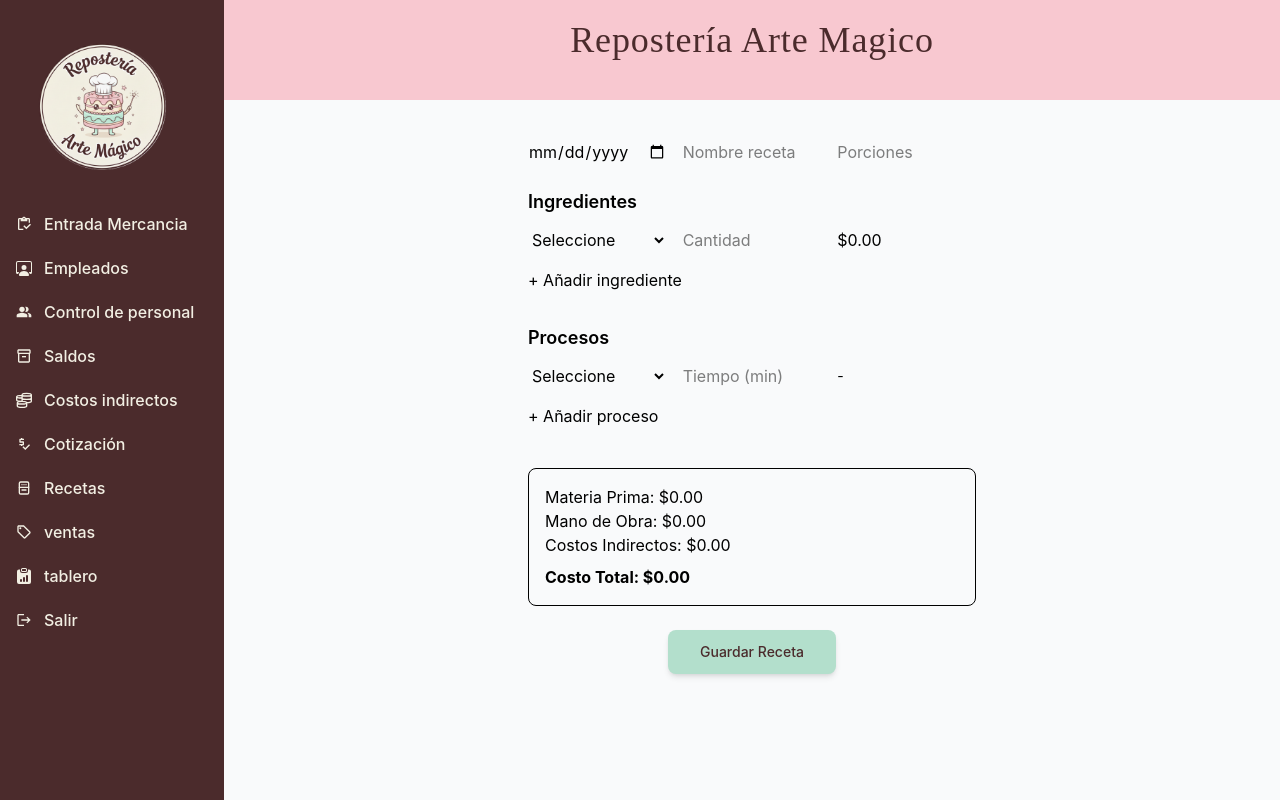
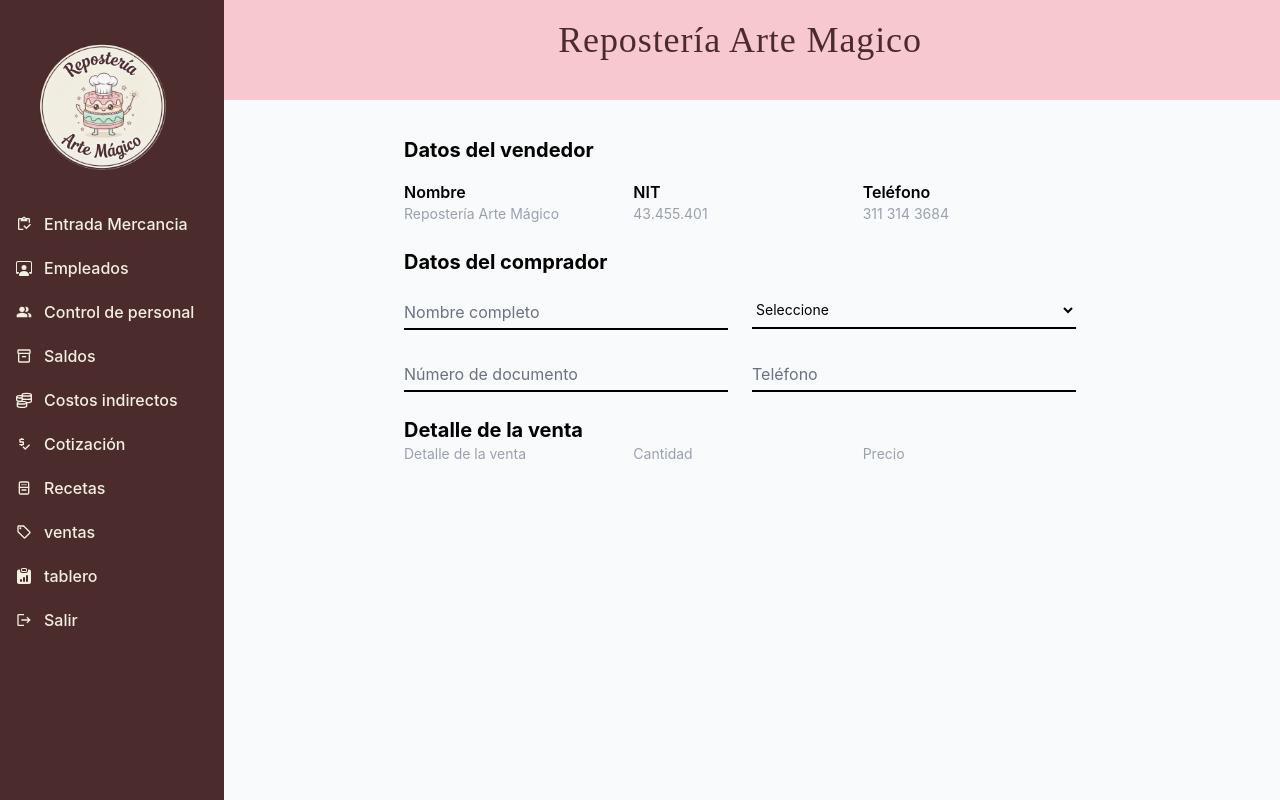
Before and after one commit to LJAgudelo/ERP_Reposteria_Arte_Magico, a React (Vite) app: page / in a window 1280 px wide. Built offline with nearby package versions, Linux system fonts and the light colour scheme.

Commit message:
Se crea modulo para las ventas

```diff
--- a/src/App.jsx
+++ b/src/App.jsx
@@ -1,5 +1,6 @@
+import Ventas from "./assets/pages/Ventas.jsx"
 
-import Cotizacion from "./assets/pages/Cotizacion.jsx"
+
 
 
 
@@ -8,10 +9,7 @@ function App() {
 
   return (
     <>
-<Cotizacion
- />
-
-
+<Ventas />
     </>
   )
 }
--- a/src/assets/components/ui/FormRecetas.jsx
+++ b/src/assets/components/ui/FormRecetas.jsx
@@ -216,14 +216,32 @@ const FormRecetas = () => {
         </div>
 
         {/* BOTÓN */}
-        <div className="flex justify-center mt-6">
+        <div className="flex justify-center mt-6 gap-4">
           <button type="submit"
           className="text-[var(--createdGreen)] bg-[var(--createdmenta)] font-medium rounded-lg text-sm px-8 py-3
     shadow-md transition-all duration-300
     hover:shadow-xl hover:scale-105
     active:scale-90 active:animate-pulse">
-            Guardar Receta
+            Limpiar
           </button>
+          <button
+          type="submit"
+          className="text-[var(--createdGreen)] bg-[var(--createdmenta)] font-medium rounded-lg text-sm px-8 py-3
+    shadow-md transition-all duration-300
+    hover:shadow-xl hover:scale-105
+    active:scale-90 active:animate-pulse"
+        >
+          Guardar
+        </button>
+        <button
+          type="submit"
+          className="text-[var(--createdGreen)] bg-[var(--createdmenta)] font-medium rounded-lg text-sm px-8 py-3
+    shadow-md transition-all duration-300
+    hover:shadow-xl hover:scale-105
+    active:scale-90 active:animate-pulse"
+        >
+          Vender
+        </button>
         </div>
 
       </form>
--- /dev/null
+++ b/src/assets/components/ui/FormVender.jsx
@@ -0,0 +1,122 @@
+import { useState } from "react";
+
+const FormVender = () => {
+  return (
+    <main className="p-4">
+      <form className="max-w-2xl mx-auto space-y-6">
+        <section>
+          <h1 className="text-xl font-bold mb-4">Datos del vendedor</h1>
+
+          <div className="grid grid-cols-1 md:grid-cols-3 gap-4">
+            <div>
+              <h3 className="font-semibold">Nombre</h3>
+              <p className="text-gray-400 text-sm">Repostería Arte Mágico</p>
+            </div>
+
+            <div>
+              <h3 className="font-semibold">NIT</h3>
+              <p className="text-gray-400 text-sm">43.455.401</p>
+            </div>
+
+            <div>
+              <h3 className="font-semibold">Teléfono</h3>
+              <p className="text-gray-400 text-sm">311 314 3684</p>
+            </div>
+          </div>
+        </section>
+
+        <section>
+          <h1 className="text-xl font-bold mb-4">Datos del comprador</h1>
+
+          <div className="grid grid-cols-1 md:grid-cols-2 gap-6">
+            {/* Nombre */}
+            <div className="relative">
+              <input
+                type="text"
+                name="nombre"
+                className="peer w-full border-b-2 bg-transparent py-2 text-sm focus:outline-none"
+                placeholder=" "
+                required
+              />
+              <label
+                className="absolute left-0 top-2 text-sm text-gray-500 transition-all
+                peer-placeholder-shown:top-2 peer-placeholder-shown:text-base
+                peer-focus:-top-3 peer-focus:text-sm"
+              >
+                Nombre completo
+              </label>
+            </div>
+
+            {/* Tipo documento */}
+            <div className="relative">
+              <select
+                name="tipoDocumento"
+                className="w-full border-b-2 bg-transparent py-2 text-sm focus:outline-none"
+                required
+              >
+                <option value="">Seleccione</option>
+                <option value="cc">Cédula</option>
+                <option value="nit">NIT</option>
+                <option value="ce">Cédula extranjera</option>
+              </select>
+            </div>
+
+            {/* Número documento */}
+            <div className="relative">
+              <input
+                type="number"
+                name="documento"
+                className="peer w-full border-b-2 bg-transparent py-2 text-sm focus:outline-none"
+                placeholder=" "
+                required
+              />
+              <label
+                className="absolute left-0 top-2 text-sm text-gray-500 transition-all
+                peer-placeholder-shown:top-2 peer-placeholder-shown:text-base
+                peer-focus:-top-3 peer-focus:text-sm"
+              >
+                Número de documento
+              </label>
+            </div>
+
+            {/* Teléfono */}
+            <div className="relative">
+              <input
+                type="tel"
+                name="telefono"
+                className="peer w-full border-b-2 bg-transparent py-2 text-sm focus:outline-none"
+                placeholder=" "
+                required
+              />
+              <label
+                className="absolute left-0 top-2 text-sm text-gray-500 transition-all
+                peer-placeholder-shown:top-2 peer-placeholder-shown:text-base
+                peer-focus:-top-3 peer-focus:text-sm"
+              >
+                Teléfono
+              </label>
+            </div>
+          </div>
+        </section>
+
+        <section>
+          <h1 className="text-xl font-bold">Detalle de la venta</h1>
+          <div className="grid grid-cols-1 md:grid-cols-3 gap-4">
+            <div>
+              <h4 className="text-gray-400 text-sm">Detalle de la venta </h4>
+            </div>
+                   <div>
+              <h4 className="text-gray-400 text-sm">Cantidad</h4>
+            </div>
+                   <div>
+              <h4 className="text-gray-400 text-sm">Precio   </h4>
+            </div>
+
+          </div>
+        </section>
+      </form>
+    </main>
+  );
+};
+
+export default FormVender;
--- /dev/null
+++ b/src/assets/pages/Ventas.jsx
@@ -0,0 +1,25 @@
+
+import Header from "../components/layout/Header.jsx"
+import Sidebar from "../components/layout/Sidebar.jsx"
+import FormVender from "../components/ui/FormVender.jsx"
+
+const Ventas = () => {
+  return (
+      <>
+      <div className="flex min-h-screen bg-gray-50">
+        <Sidebar />
+
+        <div className="flex-1 flex flex-col lg:ml-50">
+          <Header />
+
+        <main className="p-1 m-2 lg:p-2 lg:m-3" >
+          <FormVender/>
+
+        </main>
+      </div>
+      </div>
+    </>
+  )
+}
+
+export default Ventas
```
